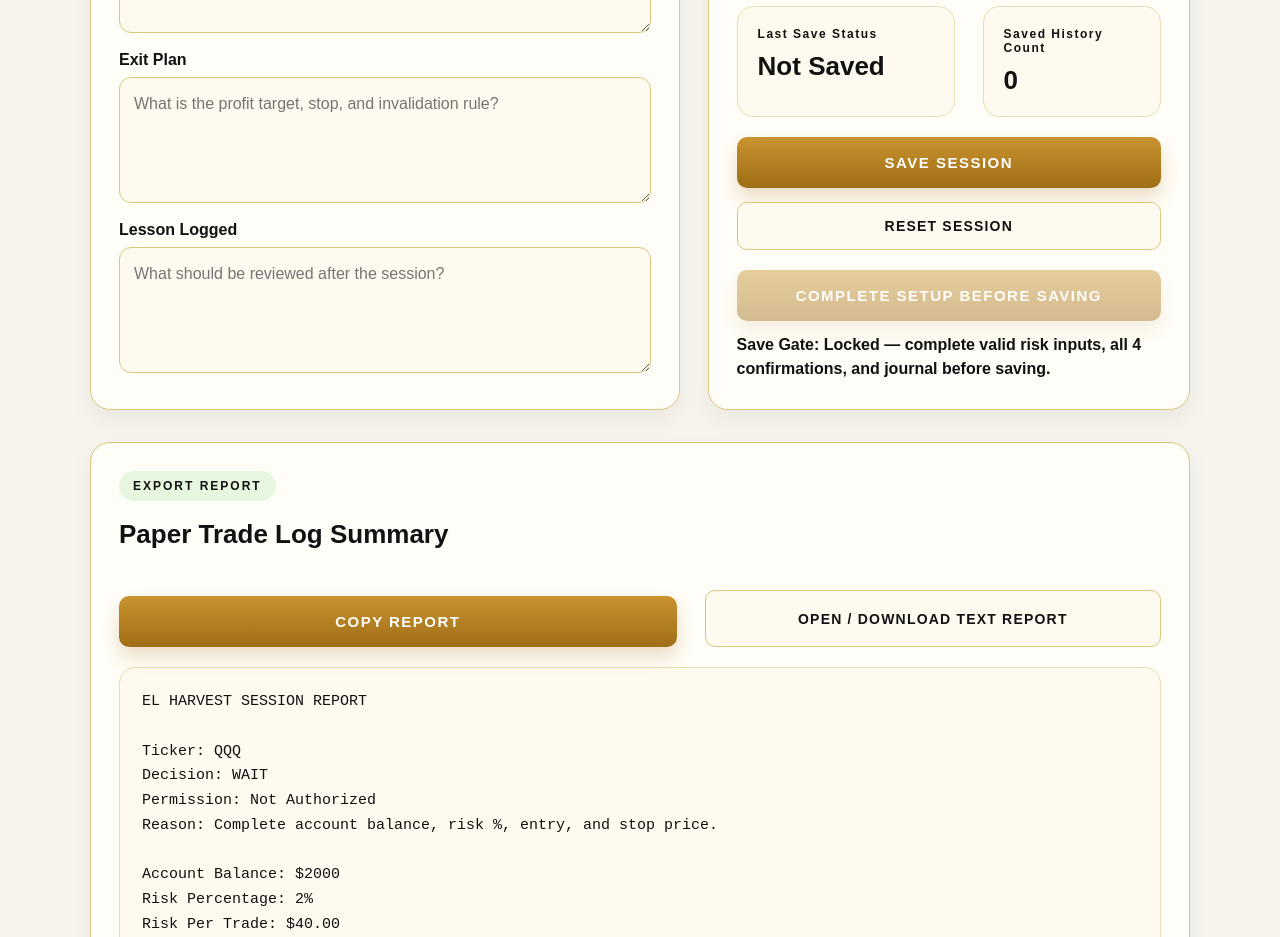
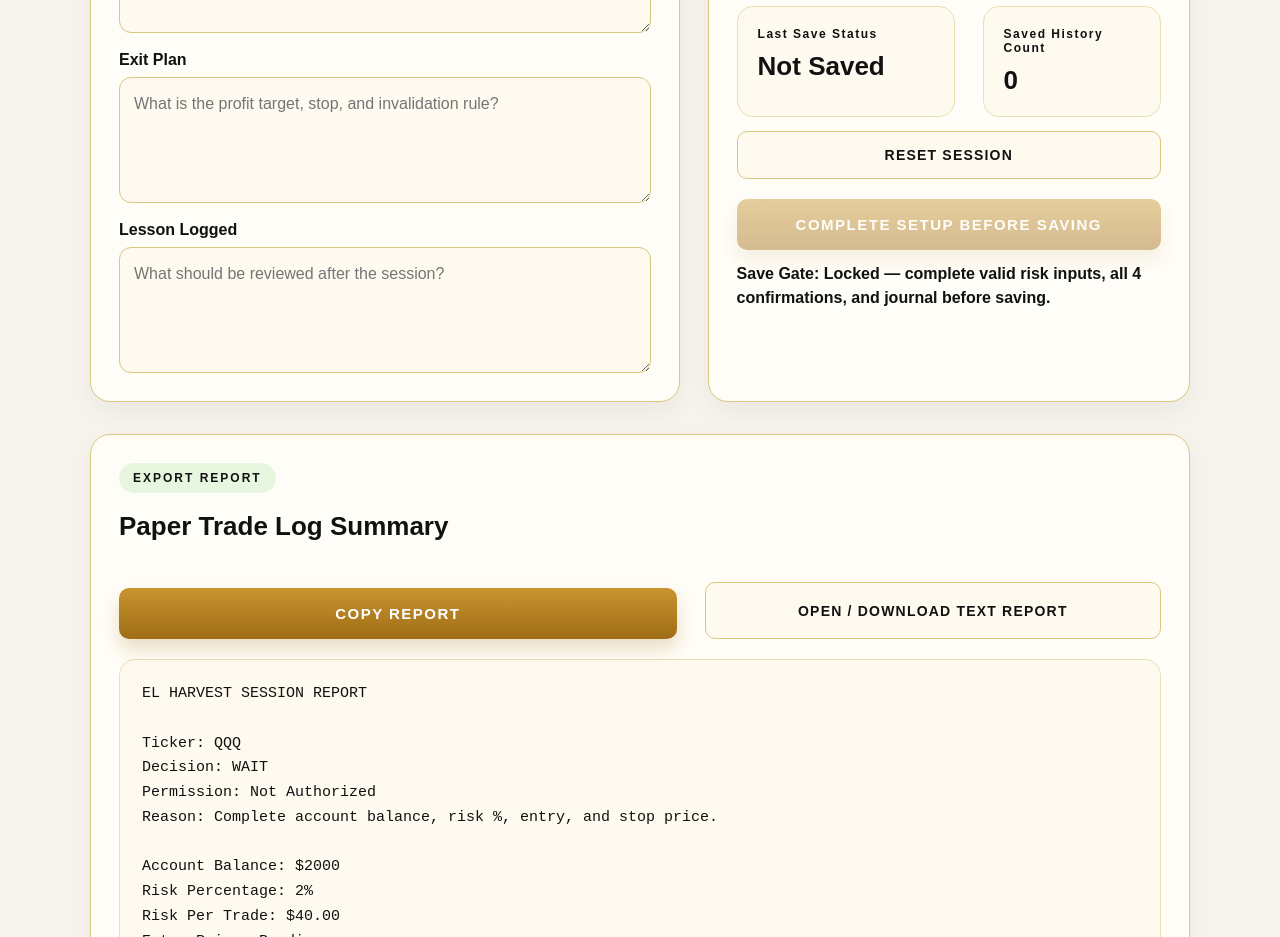
Before and after one commit to 1anointedradio-maker/elharvest-web, a Next.js app: page / in a window 1280 px wide. Shown: the part 1620-2557 px from the top of the page. Built offline with nearby package versions, Linux system fonts and the light colour scheme.

Commit message:
Update page.jsx

```diff
--- a/app/page.jsx
+++ b/app/page.jsx
@@ -576,11 +576,6 @@ function restoreSavedSession(session) {
 <StatBox label="Last Save Status" value={sessionSaved ? "Saved" : "Not Saved"} />
 <StatBox label="Saved History Count" value={savedSessions.length} />
           </div>
-
-          <button type="button" onClick={saveSession} style={buttonStyle}>
-            SAVE SESSION
-          </button>
-
           <button type="button" onClick={resetSession} style={secondaryButtonStyle}>
             RESET SESSION
           </button>
```
